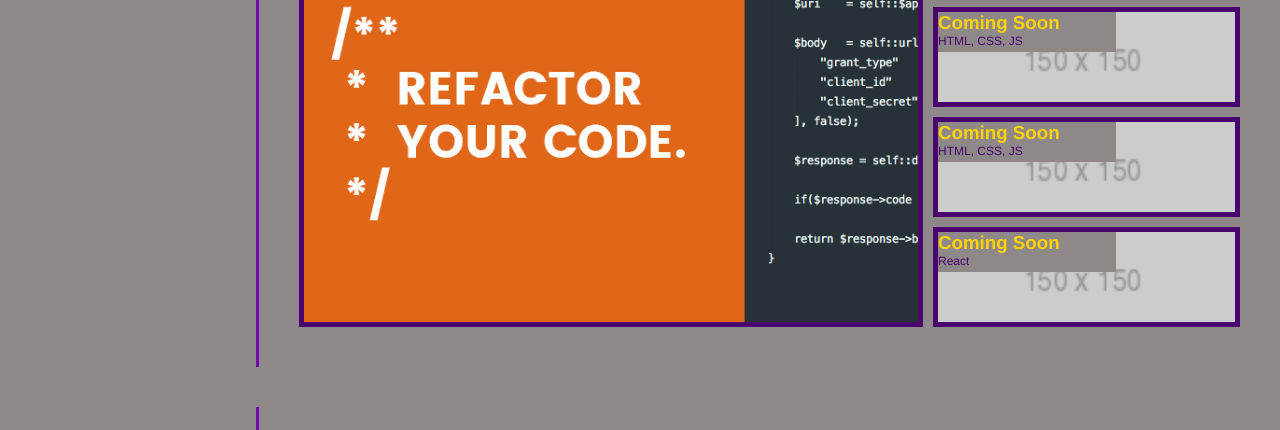
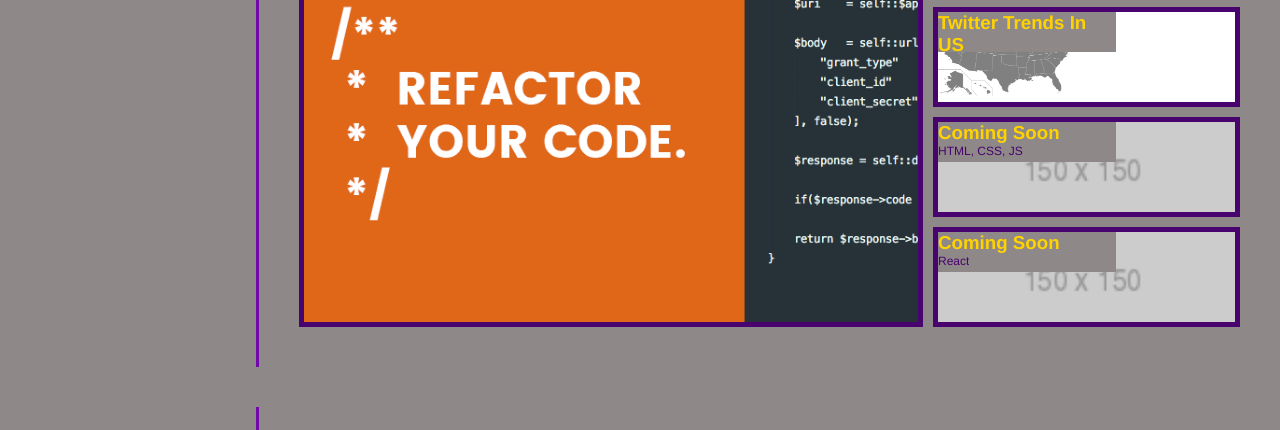
Before and after one commit to 1Clide1/My-Portfolio, a plain HTML site: page index.html in a window 1280 px wide. Shown: the part 670-1100 px from the top of the page. Drawn offline with Linux system fonts and the light colour scheme.

Commit message:
updated portfolio website
updated portfolio website to include new work

```diff
--- a/assets/style.css
+++ b/assets/style.css
@@ -192,7 +192,7 @@ body{
 }
 
   .box3 {
-    background-image: url(./images/150.png);
+    background-image: url(./images/twitter.png);
     background-size: cover;
     background-position: left;
 }
--- a/index.html
+++ b/index.html
@@ -62,7 +62,7 @@
               <div class="box-headers">
                 <h3>
                   <a
-                    href="#"
+                    href="https://1clide1.github.io/Basic-Password-Generator/"
                     target="_blank"
                     >Password Generator</a
                   >
@@ -74,9 +74,9 @@
               <div class="box-headers">
                 <h3>
                   <a
-                    href="#"
+                    href="https://c-phillips7.github.io/project-01/"
                     target="_blank"
-                    >Coming Soon</a
+                    >Twitter Trends In US</a
                   >
                 </h3>
                 <p>HTML, CSS, JS</p>
```
Also changed, not shown: assets/images/twitter.png (added).
